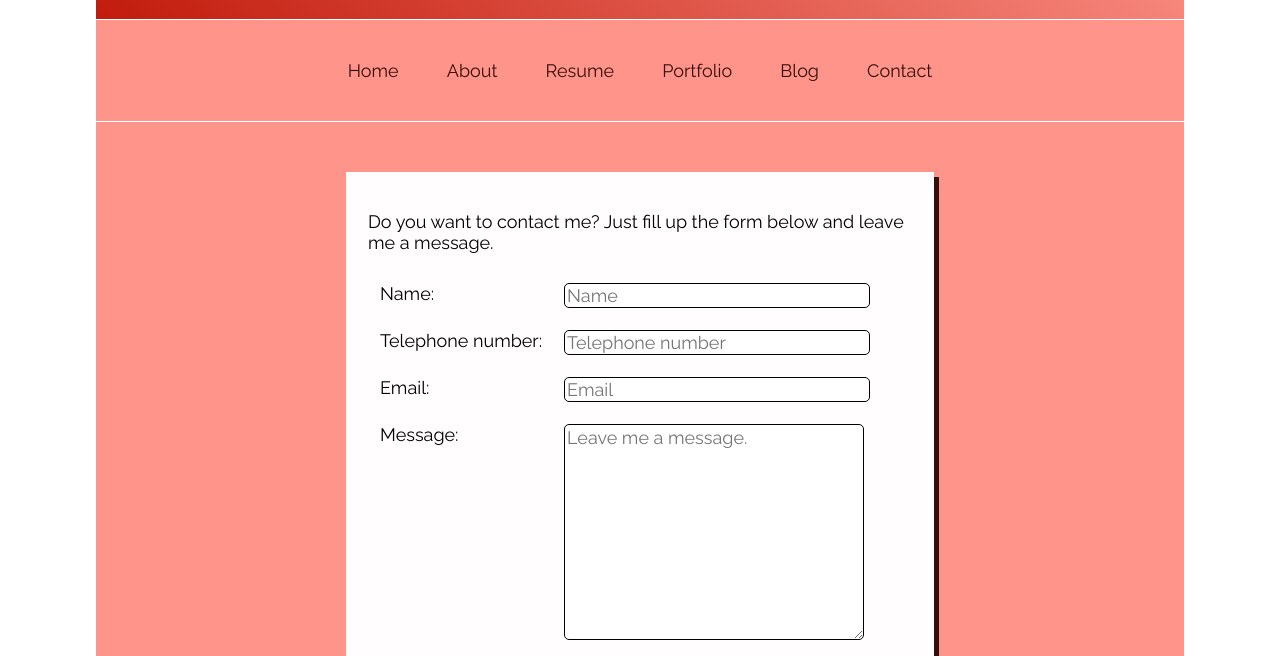
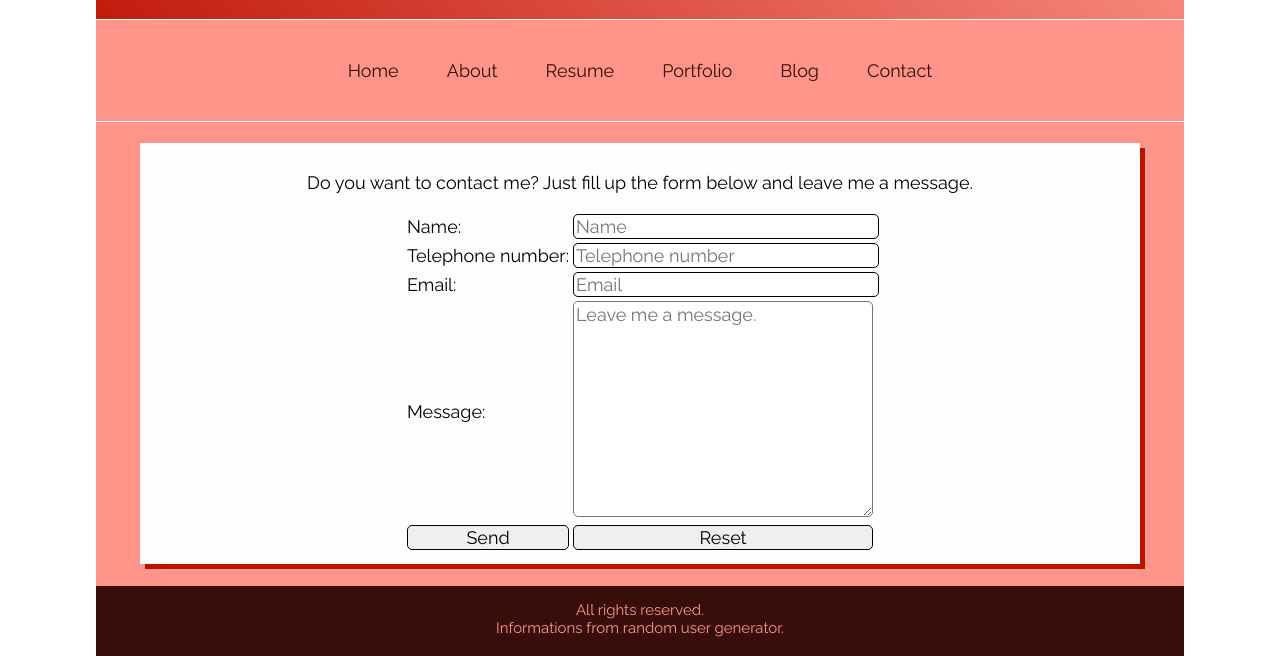
Before and after one commit to Jozelle024/demoWeek1, a website: page html/contact.html in a window 1280 px wide. Shown: the part 144-800 px from the top of the page. Drawn offline with nearby package versions, Linux system fonts and the light colour scheme.

Commit message:
modificato stili

```diff
--- a/css/flex.css
+++ b/css/flex.css
@@ -1,7 +1,6 @@
 * {
     font-family: 'Raleway';
     font-size:18px;
-    vertical-align: middle;
 }
 body {
     width: 85%;
@@ -44,6 +43,7 @@ main {
     width: 100%;
     display: flex;
     flex-direction: column;
+    align-items: center;
 }
 ul li{
     margin: 2%;
@@ -51,21 +51,21 @@ ul li{
 }
 section {
     width: 90%;
-    margin: auto;
     background-color: #FFFDFD;
-    margin: 5% 2%;
+    margin: 2% 0;
     overflow: scroll;
     box-shadow: #BC1101 5px 5px;
     display: flex;
+    align-items: center;
     padding: 1%;
 }
 #profimg {
     align-self: center;
+    flex-grow: 1;
 }
 img {
     width: 90%;
     border: 5px solid #380E0A;
-    padding: 2px;
 }
 article {
     line-height:1.4;
@@ -88,7 +88,6 @@ footer {
 }
 footer p {
     font-size: 15px;
-    padding: 2%;
 }
 ul {
     padding-left: 0;
@@ -100,34 +99,12 @@ footer ul li{
     padding: 20px;
     width: 30px;
     text-decoration: none;
-    margin: 25px;
     color: #FFFDFD;
     border-radius:50%;
     background-color:#FE948A;
 }
-article p {
-    padding-left: 20px;
-}
-.button {
-    width: 100%;
-    height: 100%;
-}
 #contact{
-    width:50%;
-    height: auto;
-    margin:50px auto;
-    display:block;
-    box-shadow: 5px 5px #380E0A;
-    background-color: #FFFDFD;
-    overflow: scroll;
-    padding: 2%;
-}
-table tr td {
-    padding: 10px;
-    vertical-align: top;
-}
-td{
-    padding: 3px;
+    flex-direction: column;
 }
 input{
     border: 1px solid black;
@@ -135,6 +112,5 @@ input{
     width: 100%;
 }
 textarea {
-    border: 1px solid black;
     border-radius: 5px;
 }
--- a/html/contact.html
+++ b/html/contact.html
@@ -47,7 +47,7 @@
     </header>
 
     <main>
-        <div id="contact">
+        <section id="contact">
             <p>Do you want to contact me? Just fill up the form below and leave me a message.</p>
             <form action="" method="POST">
                 <table>
@@ -78,12 +78,12 @@
                             <input type="submit" value="Send" id="data" class="button">
                         </td>
                         <td>
-                            <input type="reset" value="Reset" class="button">
+                            <input type="reset" value="Reset">
                         </td>
                     </tr>
                 </table>
             </form>
-        </div>
+        </section>
     </main>
 
     <footer>
```
